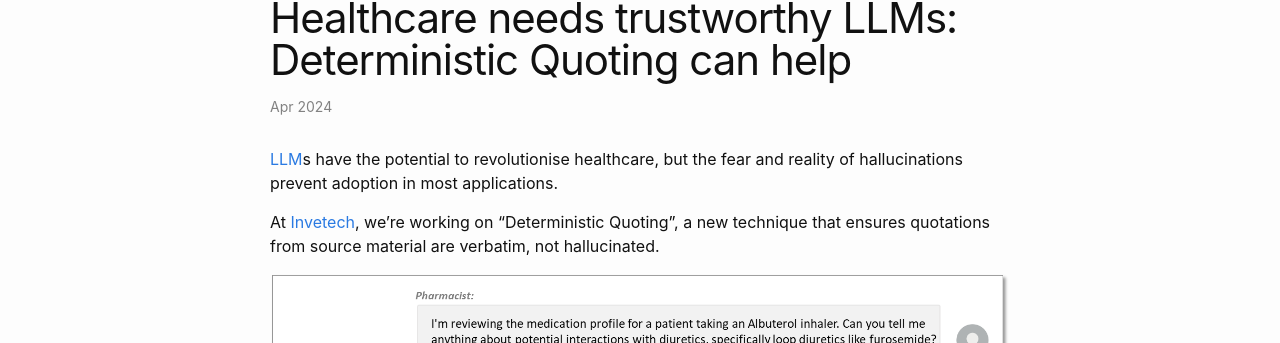
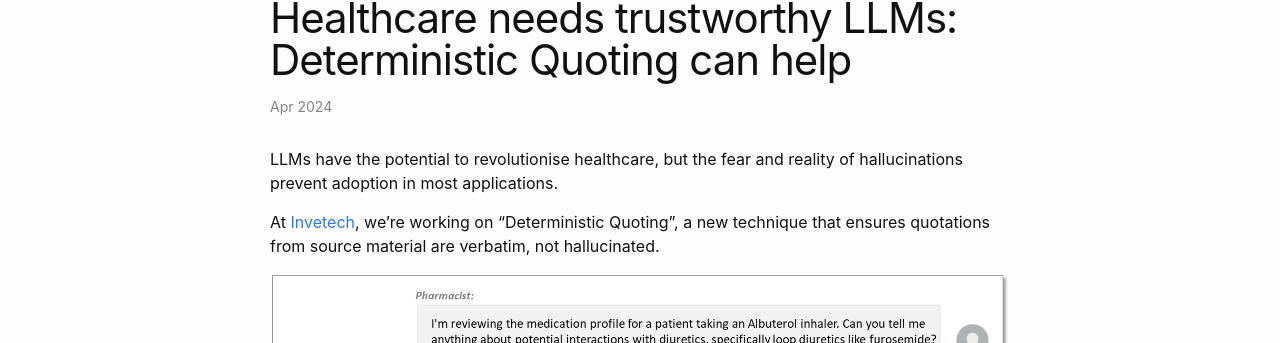
Before and after one commit to mattyyeung/mattyyeung.github.io, a Jekyll site: the page built from _posts/2024-04-21-deterministic-quoting.md, in a window 1280 px wide and 900 px high. Shown: the part 95-438 px from the top of the window. Built offline with Jekyll 4.4.1, drawn with Linux system fonts in a browser that asks for light colours; some of the changed text lies outside the part shown.

Commit message:
deterministic quoting

```diff
--- a/_posts/2024-04-21-deterministic-quoting.md
+++ b/_posts/2024-04-21-deterministic-quoting.md
@@ -3,9 +3,7 @@ layout: post
 title: "Healthcare needs trustworthy LLMs: Deterministic Quoting can help"
 ---
 
-<!-- todo: damian's 2 fedbacks -->
-
-[LLM](https://en.wikipedia.org/wiki/Large_language_model)s have the potential to revolutionise healthcare, but the fear and reality of hallucinations prevent adoption in most applications.
+LLMs have the potential to revolutionise healthcare, but the fear and reality of hallucinations prevent adoption in most applications.
 
 At [Invetech](https://www.invetechgroup.com/), we’re working on “Deterministic Quoting”, a new technique that ensures quotations from source material are verbatim, not hallucinated.
 
```
Also changed, not shown: other parts of _posts/2024-04-21-deterministic-quoting.md (+1 -1 lines).
